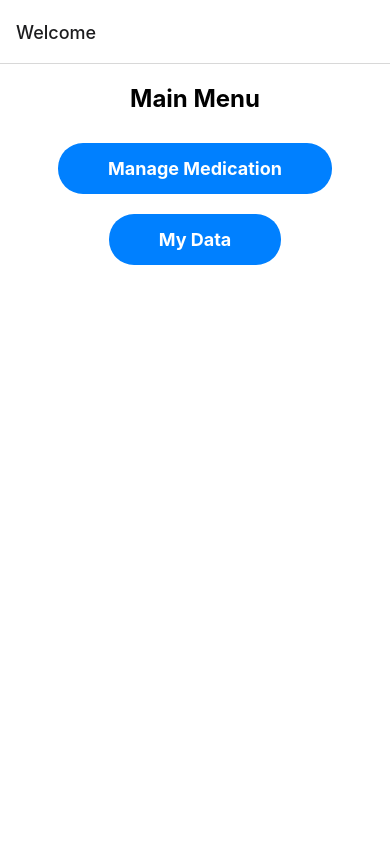
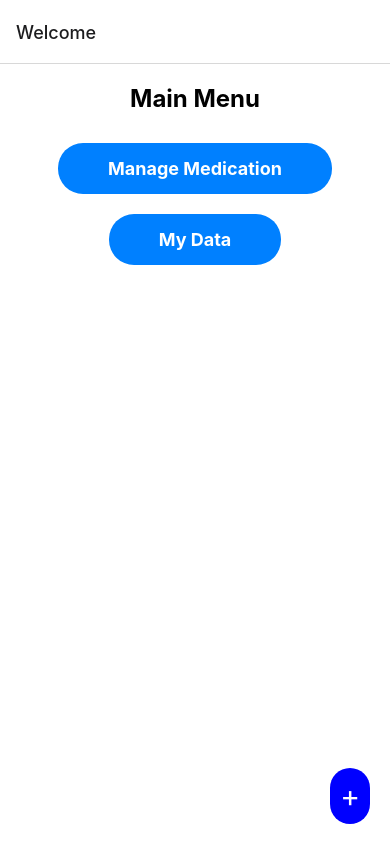
Before and after one commit to jennievu/MobileApp, a React Native app: screen /MainMenu in a window 390 px wide. Built offline with nearby package versions, Linux system fonts and the light colour scheme.

Commit message:
Update MainMenu with LogScreen plus button.
Added a plus button to indicate and start LogScreen.js

```diff
--- a/components/MainMenu.js
+++ b/components/MainMenu.js
@@ -9,15 +9,22 @@ class MainMenu extends Component {
         return (
             <View style={styles.container}>
                 <Text style={styles.title}>Main Menu</Text>
+
                 <TouchableOpacity
                     style={styles.button}
                     onPress={() => this.props.navigation.navigate('Manage Medications')}
                 >
                     <Text style={styles.buttonText}>Manage Medication</Text>
                 </TouchableOpacity>
+
                 <TouchableOpacity style={styles.button} onPress={() => this.props.navigation.navigate('My Data')}>
                     <Text style={styles.buttonText}>My Data</Text>
                 </TouchableOpacity>
+
+                <TouchableOpacity onPress={() => this.props.navigation.navigate('LogScreen')} style={{ position: 'absolute', bottom: 20, right: 20 }}>
+                  <Text style={{ fontSize: 30, color: 'white', backgroundColor: 'blue', padding: 10, borderRadius: 50 }}>+</Text>
+                </TouchableOpacity>
+
             </View>
         );
     }
```
